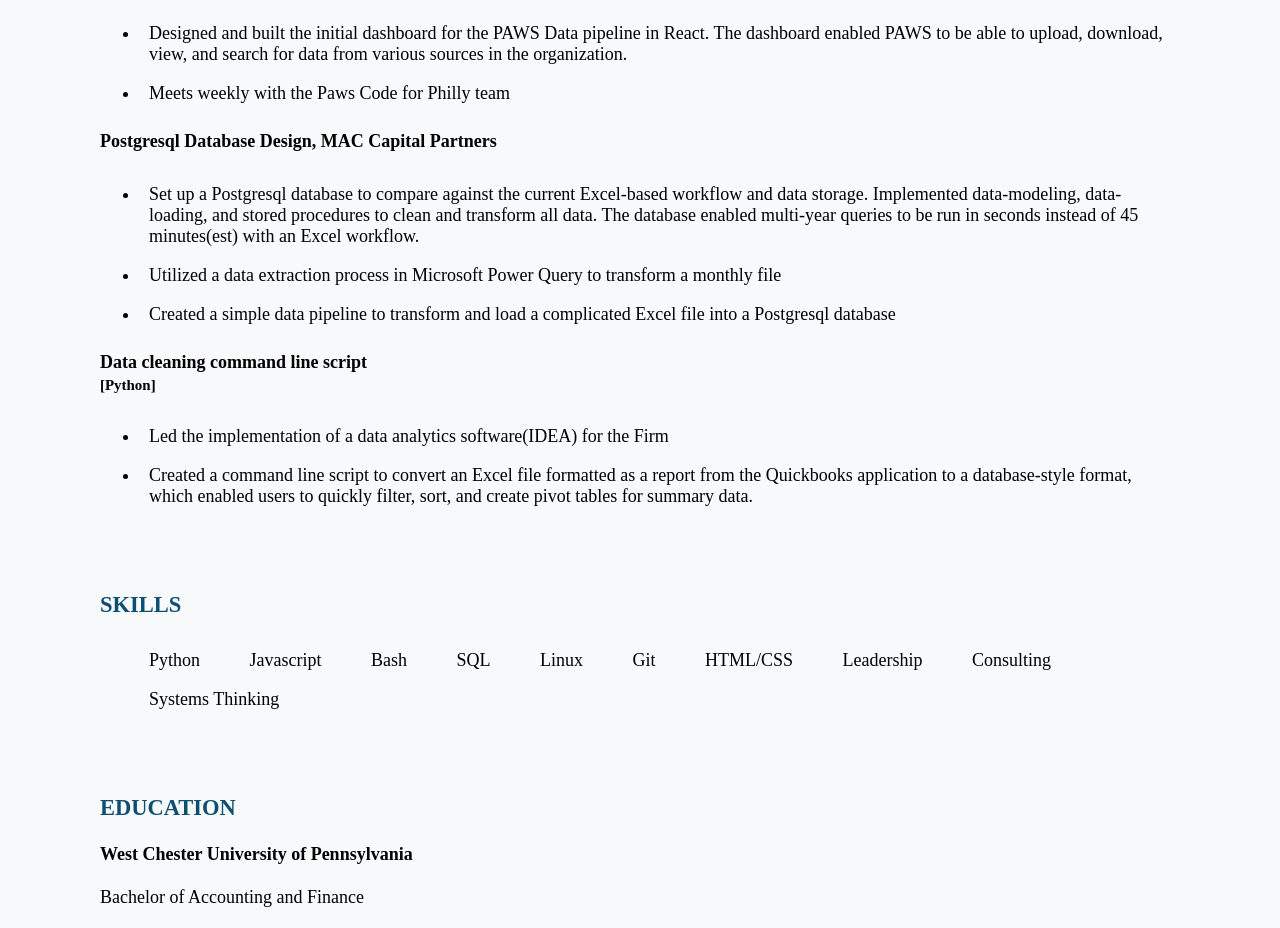
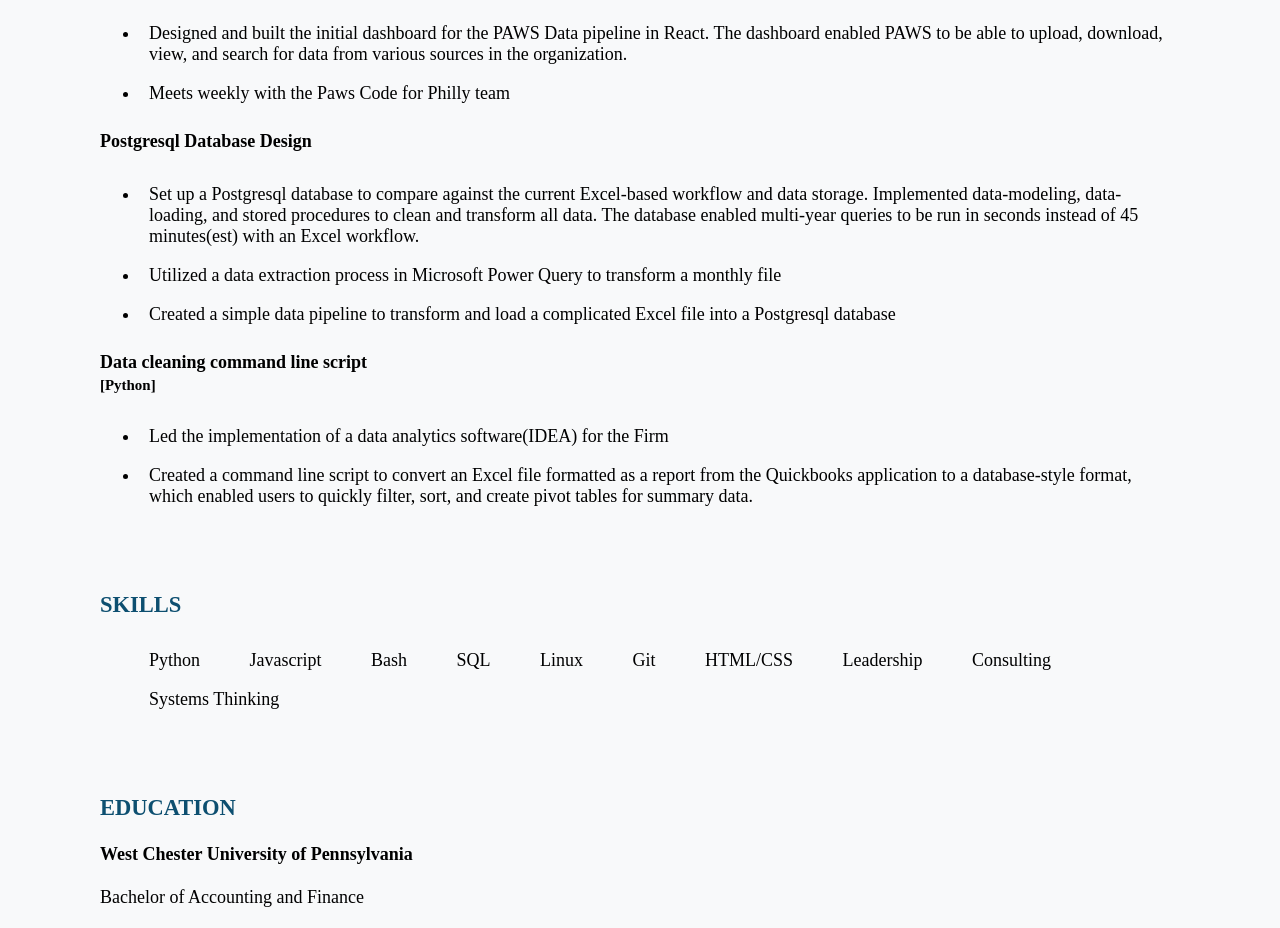
Before and after one commit to mrcrnkovich/website, a plain HTML site: page index.html in a window 1280 px wide. Shown: the part 1160-2088 px from the top of the page. Drawn offline with Linux system fonts and the light colour scheme.

Commit message:
removed names:

```diff
--- a/index.html
+++ b/index.html
@@ -44,7 +44,7 @@
                 <li>Designed and built the initial dashboard for the PAWS Data pipeline in React. The dashboard enabled PAWS to be able to upload, download, view, and search for data from various sources in the organization.</li>
                 <li>Meets weekly with the Paws Code for Philly team</li>
             </ul>
-            <h4 id="postgresql-database-design">Postgresql Database Design, MAC Capital Partners</h4>
+            <h4 id="postgresql-database-design">Postgresql Database Design</h4>
             <ul>
                 <li>Set up a Postgresql database to compare against the current Excel-based workflow and data storage. Implemented data-modeling, data-loading, and stored procedures to clean and transform all data. The database enabled multi-year queries to be run in seconds instead of 45 minutes(est) with an Excel workflow.</li>
                 <li>Utilized a data extraction process in Microsoft Power Query to transform a monthly file</li>
```
